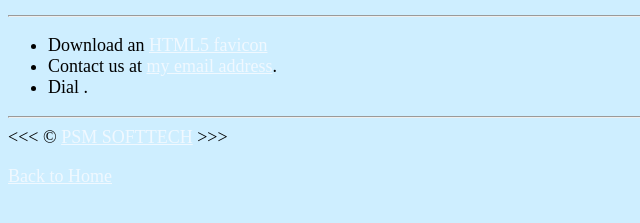
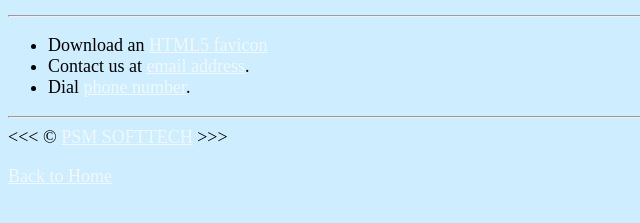
Before and after one commit to rigvedraut/HTML-lesson-1-9-PSM, a plain HTML site: page about.html in a window 1280 px wide. Shown: the part 257-480 px from the top of the page, 0-640 px from the left. Drawn offline with Linux system fonts and the light colour scheme.

Commit message:
Add files via upload

```diff
--- a/about.html
+++ b/about.html
@@ -29,10 +29,10 @@
             Download an <a href="html5.png" download>HTML5 favicon</a>
         </li>
         <li>
-            Contact us at <a href="mailto:psm@gmail.com">my email address</a>.
+            Contact us at <a href="mailto:psm@gmail.com">email address</a>.
         </li>
         <li>
-            Dial <a href="tel:+1234567890"></a>.
+            Dial <a href="tel:+1234567890">phone number</a>.
         </li>
 
     </ul>
```
